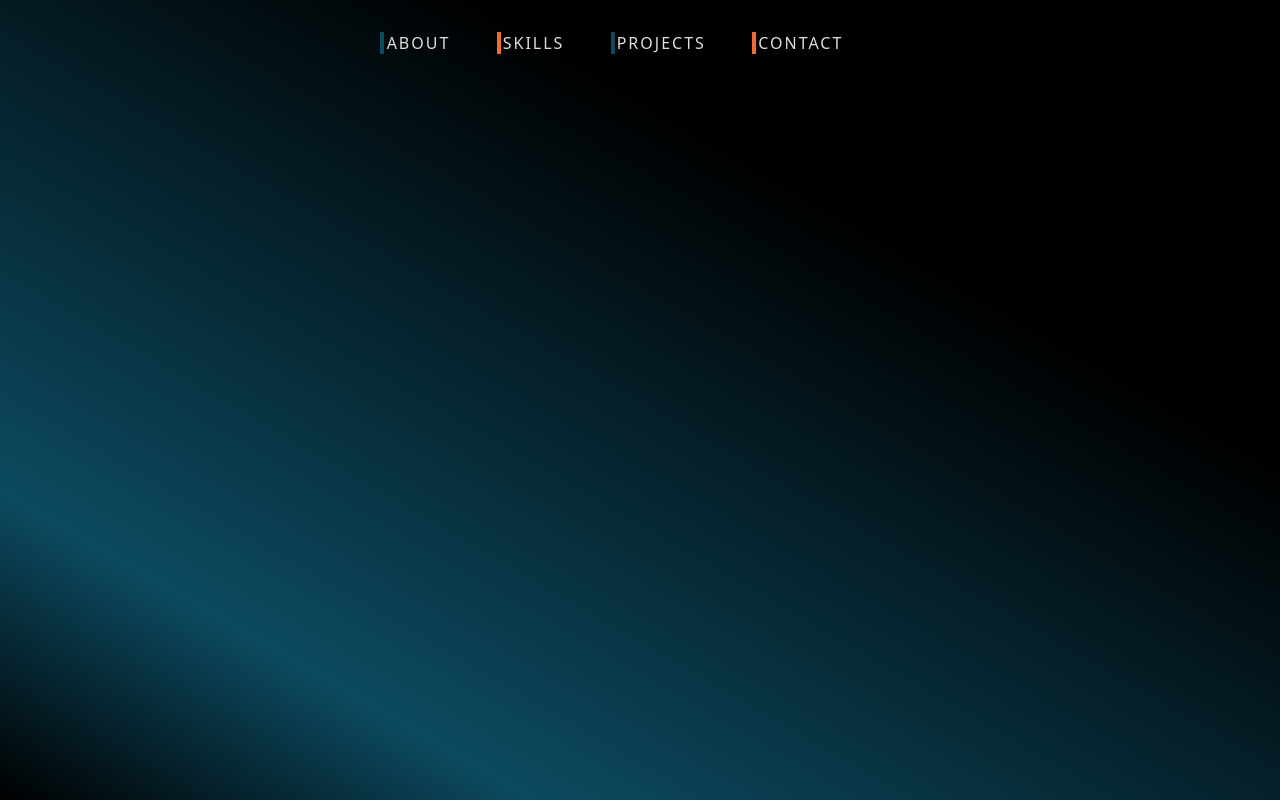
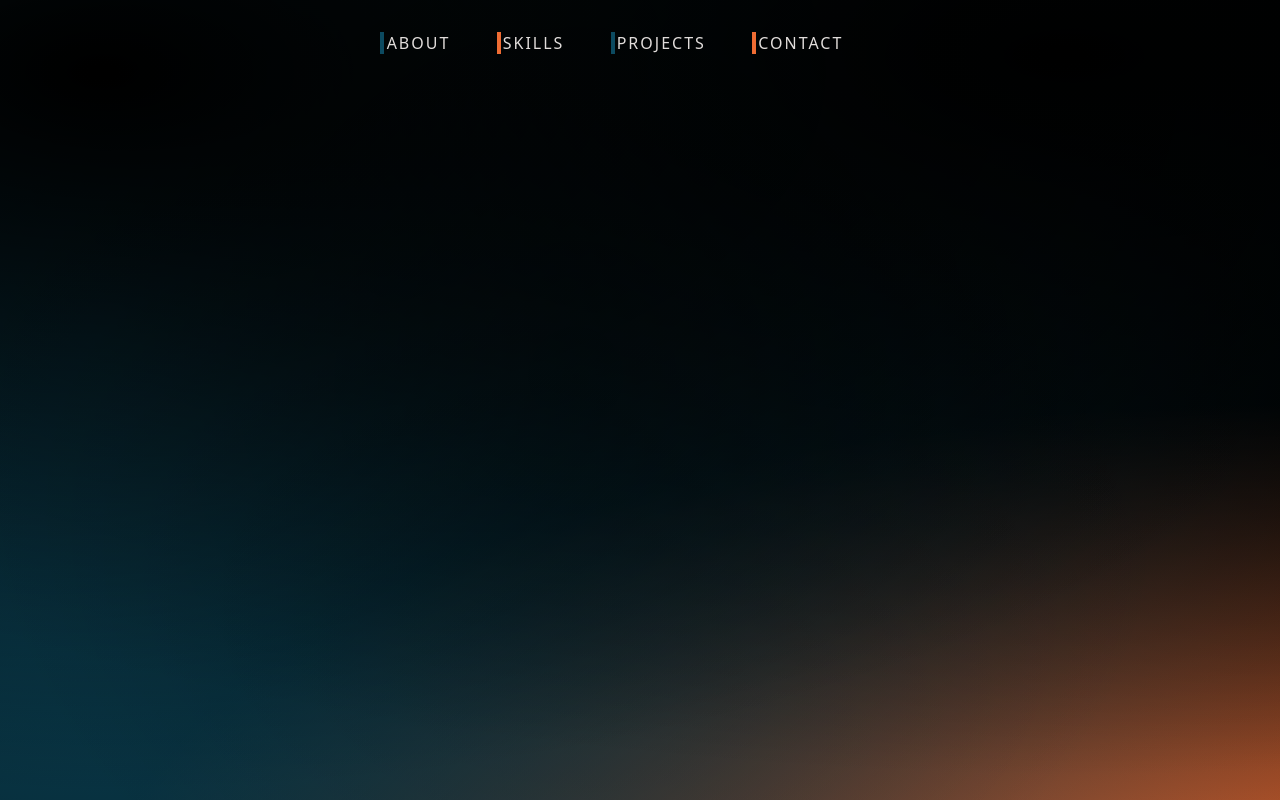
Before and after one commit to AoiTechDev/portffolio, a Next.js app: page / in a window 1280 px wide. Built offline with nearby package versions, Linux system fonts and the light colour scheme.

Commit message:
add gradient bg

```diff
--- a/app/page.jsx
+++ b/app/page.jsx
@@ -8,7 +8,9 @@ import React from "react";
 const Home = () => {
   return (
     <>
-      <main></main>
+      <main>
+
+      </main>
       <About/>
       {/* <section className="skills"></section>
       <section className="projects"></section> */}
--- a/styles/_variables.sass
+++ b/styles/_variables.sass
@@ -3,8 +3,22 @@ $orange: #EF6C33
 $lightblue: #ABDFF1
 $grey: #E1DDDB
 
-$gradientListMain: black , #{$blue} 20%  , black 70%
-$gradientListSkills:  black, #{$blue} 20%   , black 70%
+$gradientListMain: black , #{$blue} ,black , black
+$gradientListSkills:  black , #{$blue} 20%   , black 70%
+
+// $layer1: radial-gradient(49% 81% at 45% 47%, #00000045 0%, #073AFF00 100%)
+// $layer2: radial-gradient(113% 91% at 8% 9%, #000000FF 1%, #FF000000 99%)
+// $layer3: radial-gradient(142% 91% at 83% 7%, #000000FF 1%, #FF000000 99%)
+// $layer4: radial-gradient(142% 91% at -6% 74%, #{$blue} 1%, #FF000000 99%)
+// $layer5: radial-gradient(142% 91% at 111% 84%, #{$orange} 0%, #000000FF 100%)
+
+//bigger blue one
+$layer1: radial-gradient(49% 81% at 45% 47%, #00000045 0%, #073AFF00 100%)
+$layer2: radial-gradient(113% 91% at 8% 9%, #000000FF 1%, #FF000000 99%)
+$layer3: radial-gradient(142% 91% at 83% 7%, #000000FF 1%, #FF000000 99%)
+$layer4: radial-gradient(104% 173% at 8% 41%, #0C4A60 1%, #FF000000 100%)
+$layer5: radial-gradient(92% 69% at 98% 119%, #Ef6c33 0%, #000000FF 99%)
+
 $small: 411px
 $medium: 770px
 $large: 1370px
--- a/styles/styles.sass
+++ b/styles/styles.sass
@@ -2,8 +2,6 @@
 @use 'navbar'
 @import 'variables'
 @import 'mixin'
-
-
 
 *
     margin: 0
@@ -11,8 +9,13 @@
     box-sizing: border-box
     font-family: system-ui, -apple-system, BlinkMacSystemFont, 'Segoe UI', Roboto, Oxygen, Ubuntu, Cantarell, 'Open Sans', 'Helvetica Neue', sans-serif
 
+
 .app
     @include gradient( 60deg, #{$gradientListMain})
+    background-size: 100% 100%
+    background-position: 0px 0px,0px 0px,0px 0px,0px 0px,0px 0px
+    background-image: #{$layer1}, #{$layer2}, #{$layer3}, #{$layer4}, #{$layer5}
+    //animation: ga 20s ease infinite
     height: 100vh
     scroll-snap-type: y proximity
     overflow: auto
@@ -20,6 +23,13 @@
     section, main, footer
         scroll-snap-align: end
 
+@keyframes ga
+    from
+        background-position: 0% 50%
+    50%
+        background-position: 100% 50%
+    to
+        background-position: 0% 50%
 
 main
     height: 100vh
```
